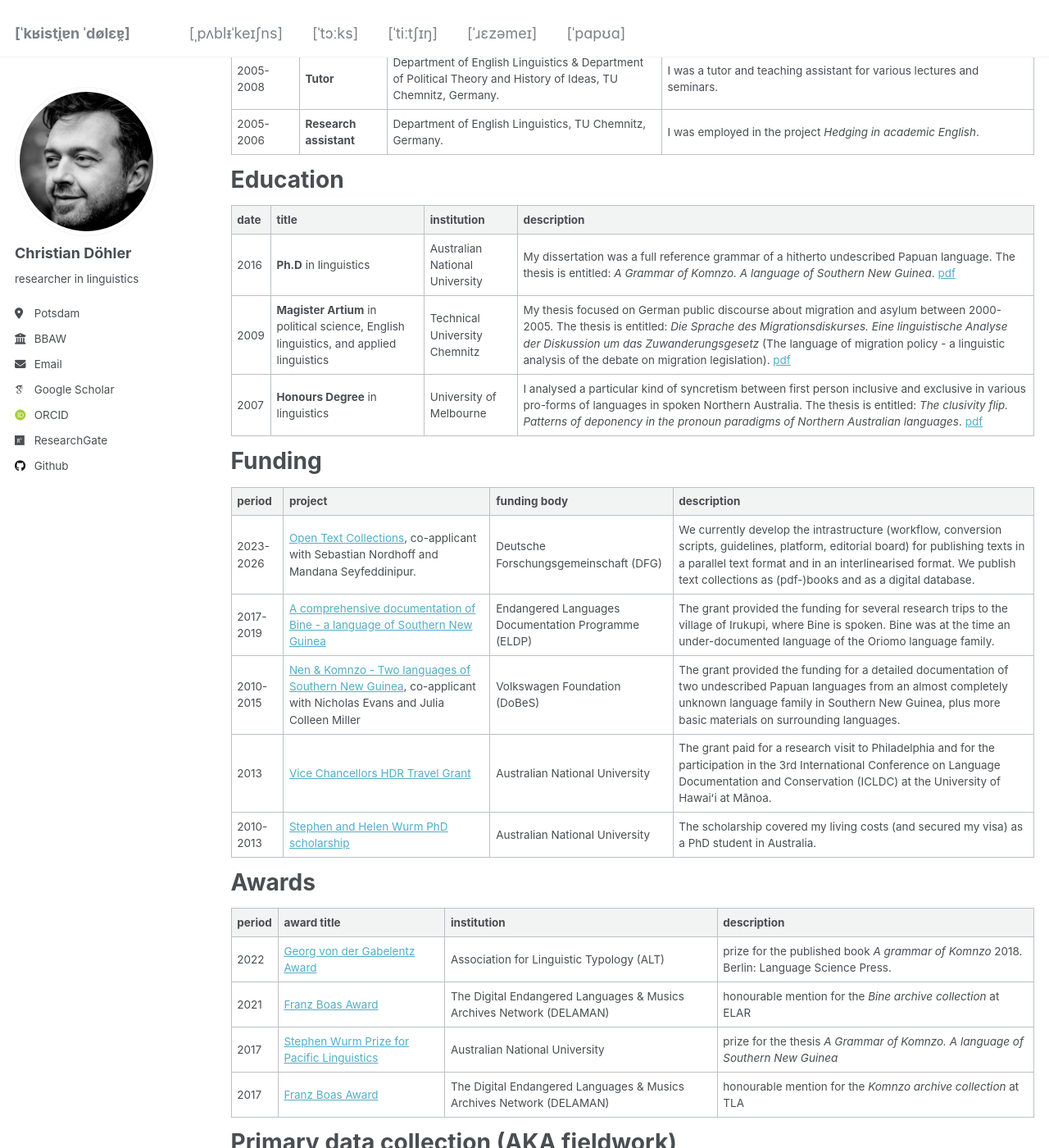
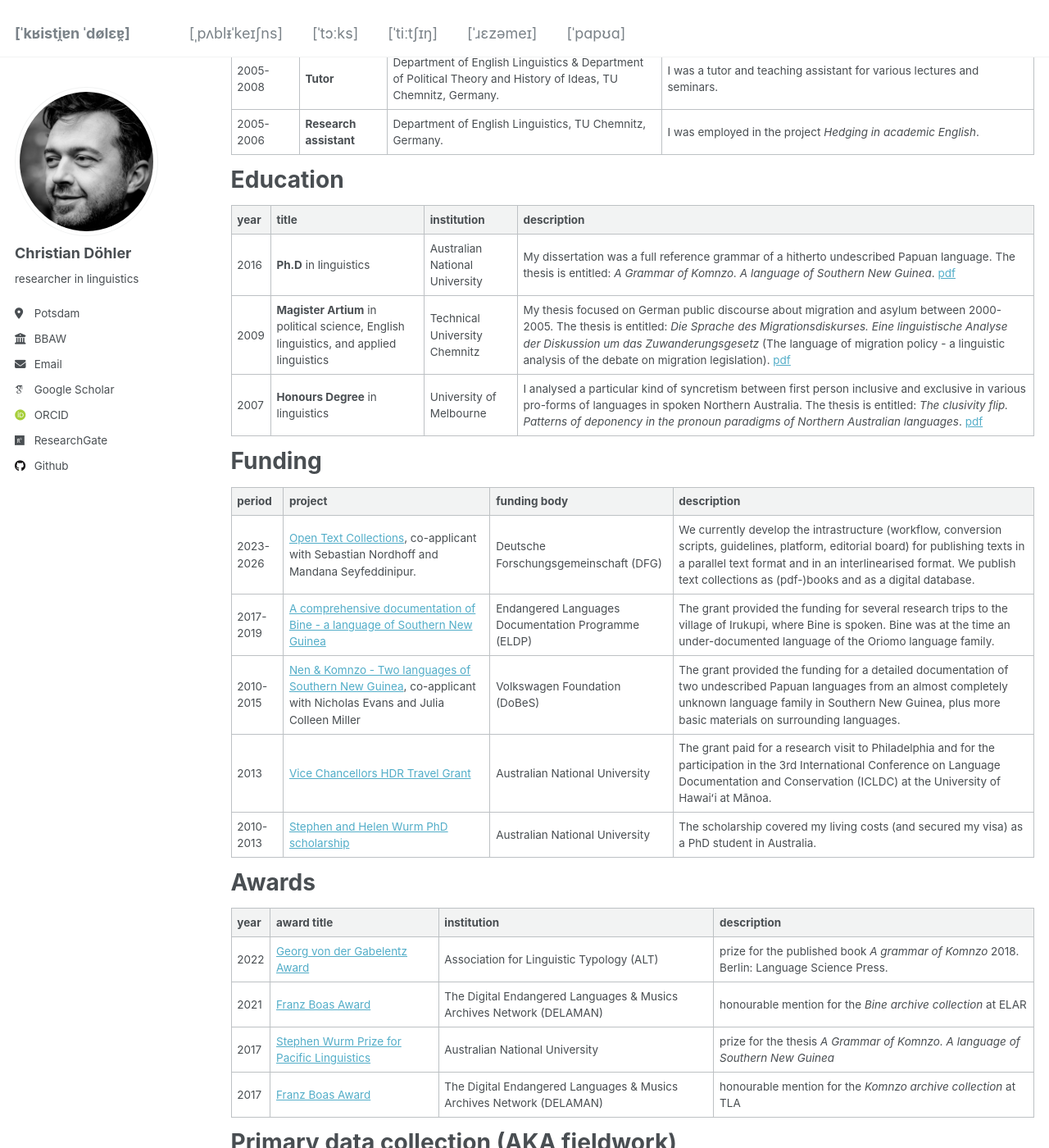
Before and after one commit to chrdoe/chrdoe.github.io, a Jekyll site: the page built from _pages/cv.md, in a window 1280 px wide and 1400 px high, scrolled down 796 px. Shown: the whole window at 82% size. Built offline with Jekyll 4.4.1, drawn with Linux system fonts in a browser that asks for light colours; some web fonts are replaced.

Commit message:
Update cv.md

```diff
--- a/_pages/cv.md
+++ b/_pages/cv.md
@@ -30,7 +30,7 @@ Work
 Education
 ======
 
-|date|title|institution|description|
+|year|title|institution|description|
 |---|---|---|------|
 |2016|**Ph.D** in linguistics|Australian National University|My dissertation was a full reference grammar of a hitherto undescribed Papuan language. The thesis is entitled: *A Grammar of Komnzo. A language of Southern New Guinea*. [pdf](https://doi.org/10.25911/5d778a5c79763)|
 |2009|**Magister Artium** in political science, English linguistics, and applied linguistics|Technical University Chemnitz|My thesis focused on German public discourse about migration and asylum between 2000-2005. The thesis is entitled: *Die Sprache des Migrationsdiskurses. Eine linguistische Analyse der Diskussion um das Zuwanderungsgesetz* (The language of migration policy - a linguistic analysis of the debate on migration legislation). [pdf](/files/döhler2009.pdf)|
@@ -50,7 +50,7 @@ Funding
 Awards
 ====
 
-|period|award title|institution|description|
+|year|award title|institution|description|
 |---|---|---|---|
 |2022|[Georg von der Gabelentz Award](https://linguistic-typology.org/georg-von-der-gabelentz-award)|Association for Linguistic Typology (ALT)|prize for the published book *A grammar of Komnzo* 2018. Berlin: Language Science Press.|
 |2021|[Franz Boas Award](https://www.delaman.org/news/sonja-riesberg-receives-first-delaman-franz-boas-award/)|The Digital Endangered Languages & Musics Archives Network (DELAMAN)|honourable mention for the *Bine archive collection* at ELAR|
@@ -71,7 +71,7 @@ Primary data collection (AKA fieldwork)
 Membership
 ====
 
-|date|association|
+|period|association|
 |---|---|
 |since 2021|[Societas Linguistica Europaea (SLE)](https://societaslinguistica.eu/)|
 |since 2021|[Association for Linguistic Typology (ALT)](https://linguistic-typology.org/)|
@@ -85,7 +85,7 @@ Service
 as board member
 ----
 
-|date|institution|description|
+|period|institution|description|
 |---|---|-----|
 |since 2024|Language Science Press|editor-in-chief for the series [Open Text Collections](https://langsci-press.org/catalog/series/otc)|
 |2022-2023|[Leibniz-Centre General Linguistics (ZAS)](https://www.leibniz-zas.de/en/)|member of the workers' council (Betriebsrat)|
```
